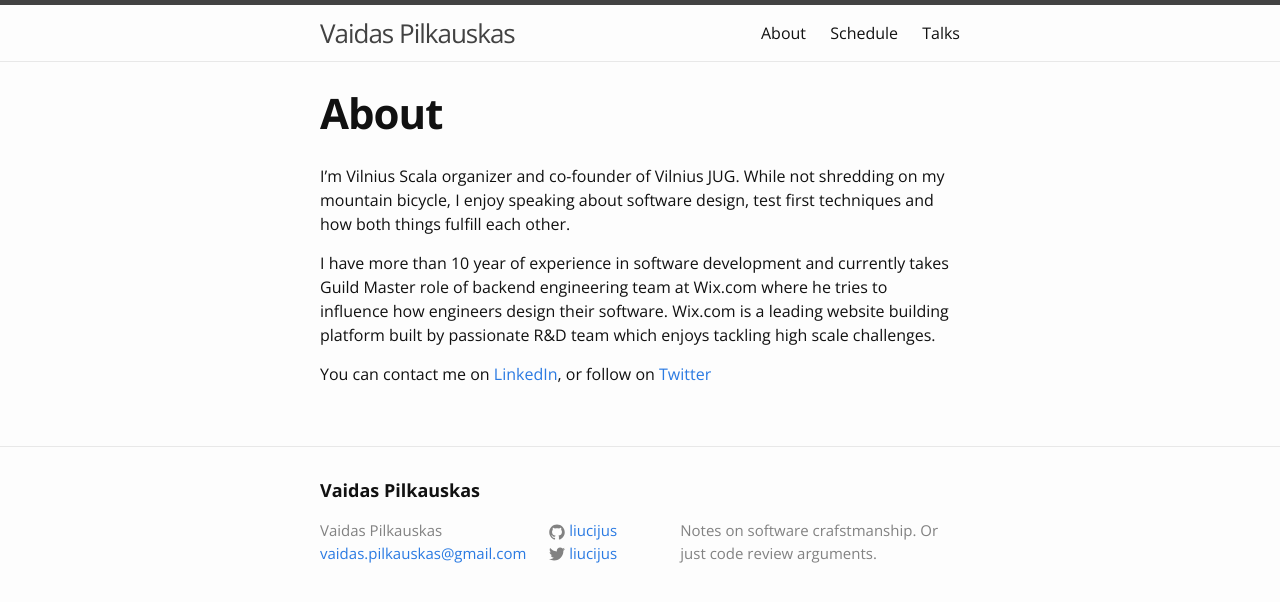
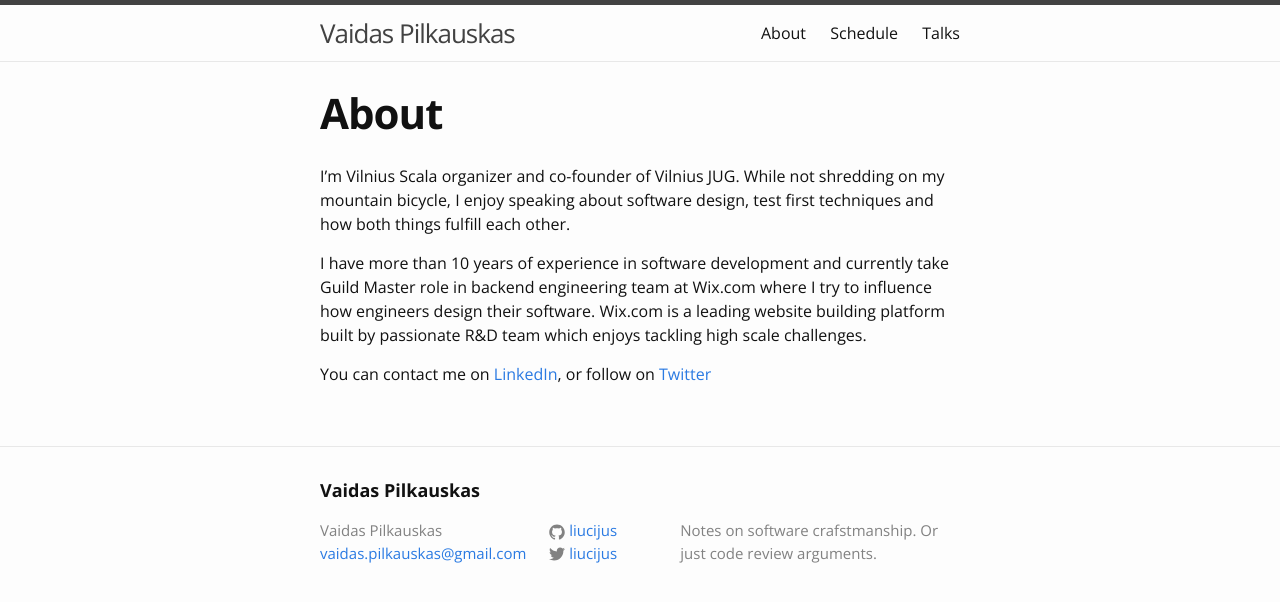
Before and after one commit to liucijus/liucijus.github.io, a Jekyll site: the page built from about.md, in a window 1280 px wide. Shown: the top 602 px of the page. Built offline with Jekyll 4.4.1, drawn with Linux system fonts in a browser that asks for light colours.

Commit message:
About me fixes, thanks to Eyal Mrejen

```diff
--- a/about.md
+++ b/about.md
@@ -7,8 +7,8 @@ permalink: /about/
 I'm Vilnius Scala organizer and co-founder of Vilnius JUG. While not shredding on my mountain bicycle, I enjoy speaking
 about software design, test first techniques and how both things fulfill each other.
 
-I have more than 10 year of experience in software development and currently takes Guild Master role of backend
-engineering team at Wix.com where he tries to influence how engineers design their software.
+I have more than 10 years of experience in software development and currently take Guild Master role in backend
+engineering team at Wix.com where I try to influence how engineers design their software.
 Wix.com is a leading website building platform built by passionate R&D team which enjoys tackling high scale challenges.
 
 You can contact me on [LinkedIn](https://www.linkedin.com/in/vpilkauskas), or follow on [Twitter](https://twitter.com/liucijus)
```
